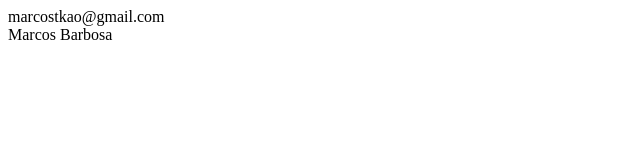
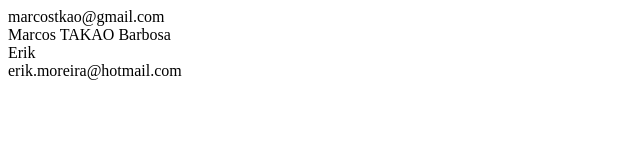
Before and after one commit to marcostkao/projeto-git, a plain HTML site: page index.html in a window 1280 px wide. Shown: the whole page, without its empty margins (0-640 px from the left). Drawn offline with Linux system fonts and the light colour scheme.

Commit message:
Adicionei as minhas informações

```diff
--- a/index.html
+++ b/index.html
@@ -1,4 +1,7 @@
 
 
 	<div>marcostkao@gmail.com</div>
-	<div>Marcos Barbosa</div>
+	<div>Marcos TAKAO Barbosa</div>
+
+	<div>Erik</div>
+	<div>erik.moreira@hotmail.com</div>
```
